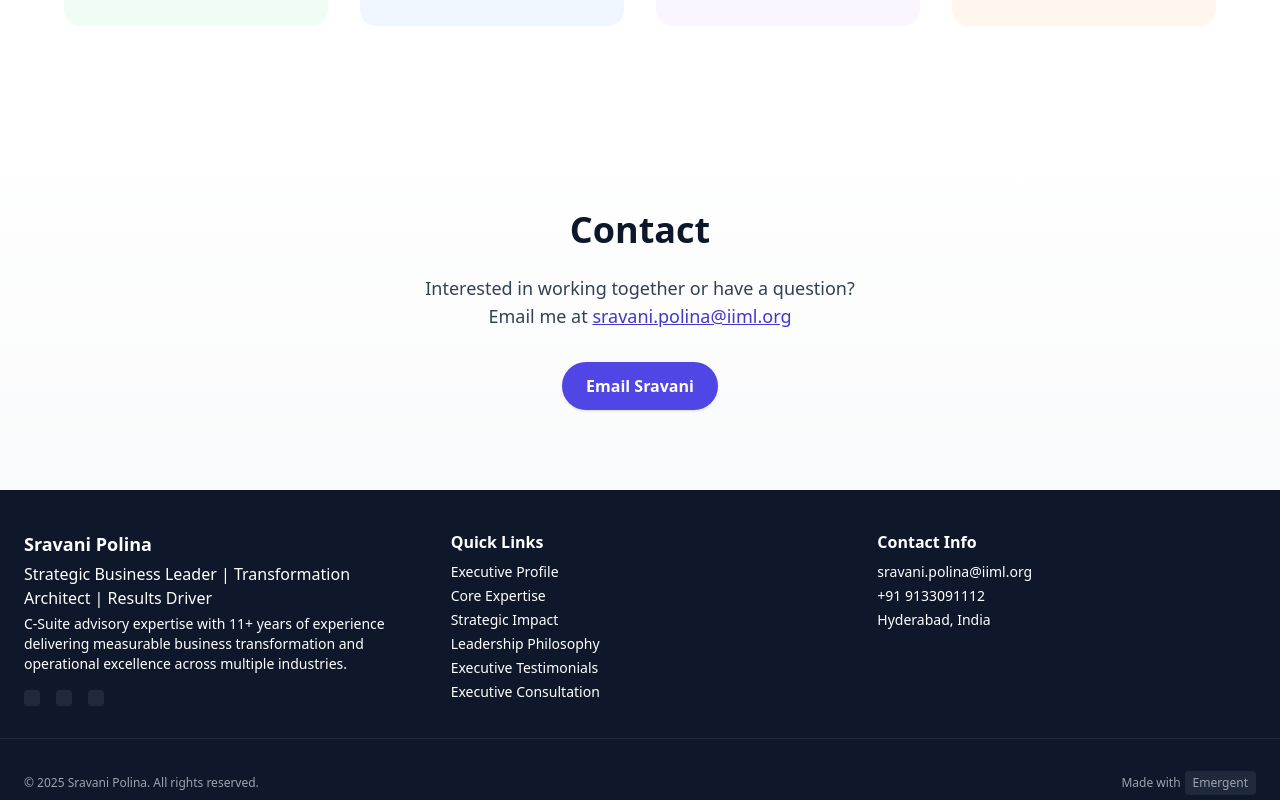
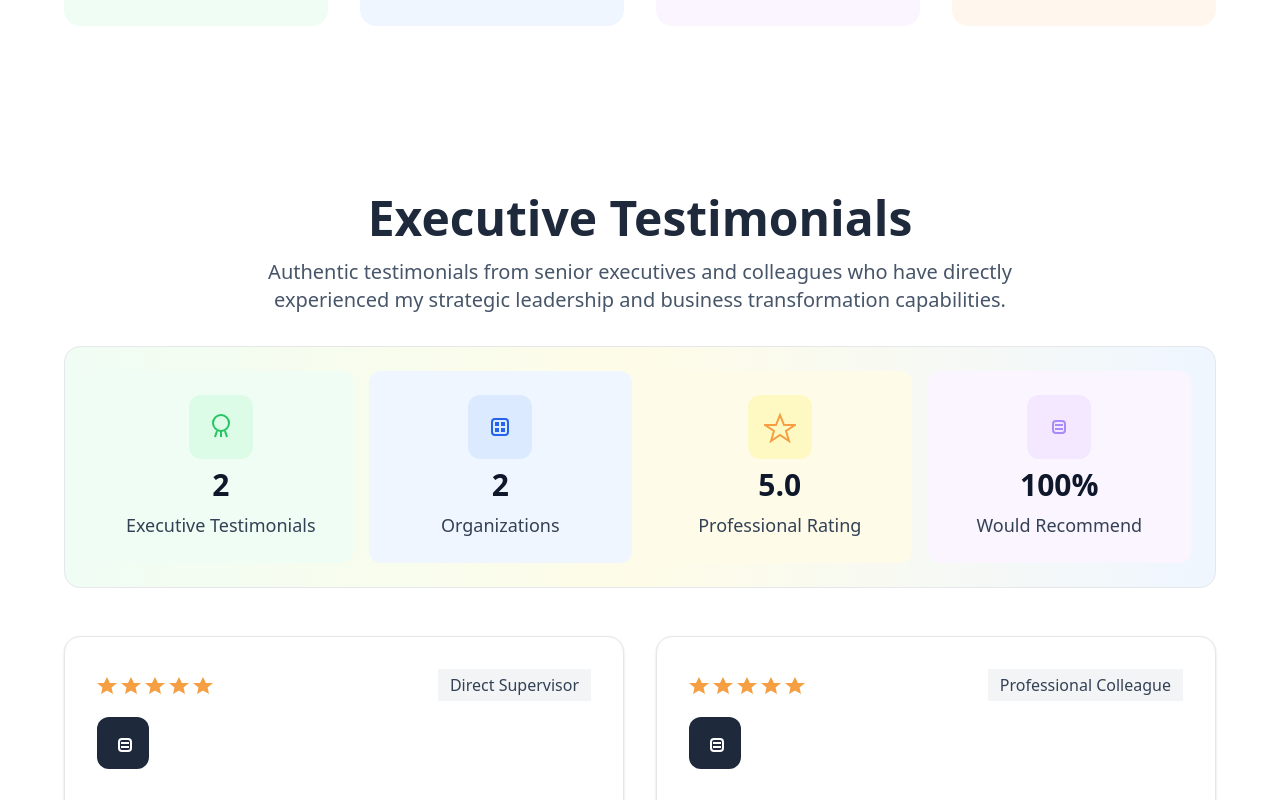
Before and after one commit to SravaniPolina/sravani-portfolio-frontend, a React (Create React App) app: page / in a window 1280 px wide. Shown: the part 7680-8480 px from the top of the page. Built offline with nearby package versions, Linux system fonts and the light colour scheme.

Commit message:
Update App.js

```diff
--- a/src/App.js
+++ b/src/App.js
@@ -12,7 +12,7 @@ import PortfolioStats from "./components/PortfolioStats";
 import Projects from "./components/Projects";
 import ExecutiveCTA from "./components/ExecutiveCTA";
 import LeadershipPhilosophy from "./components/LeadershipPhilosophy";
-
+import ExecutiveTestimonials from "./components/ExecutiveTestimonials";
 
 function App() {
   return (
@@ -27,6 +27,7 @@ function App() {
         <Projects />
         <ExecutiveCTA />
         <LeadershipPhilosophy />
+        <ExecutiveTestimonials />
         <Contact />
       </main>
       <Footer />
```
